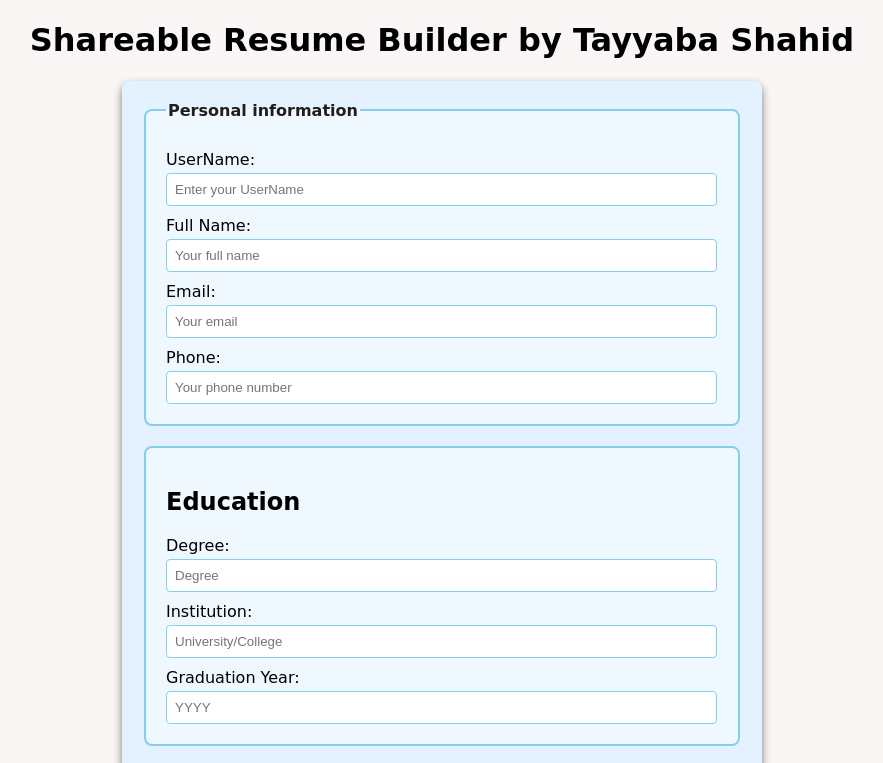
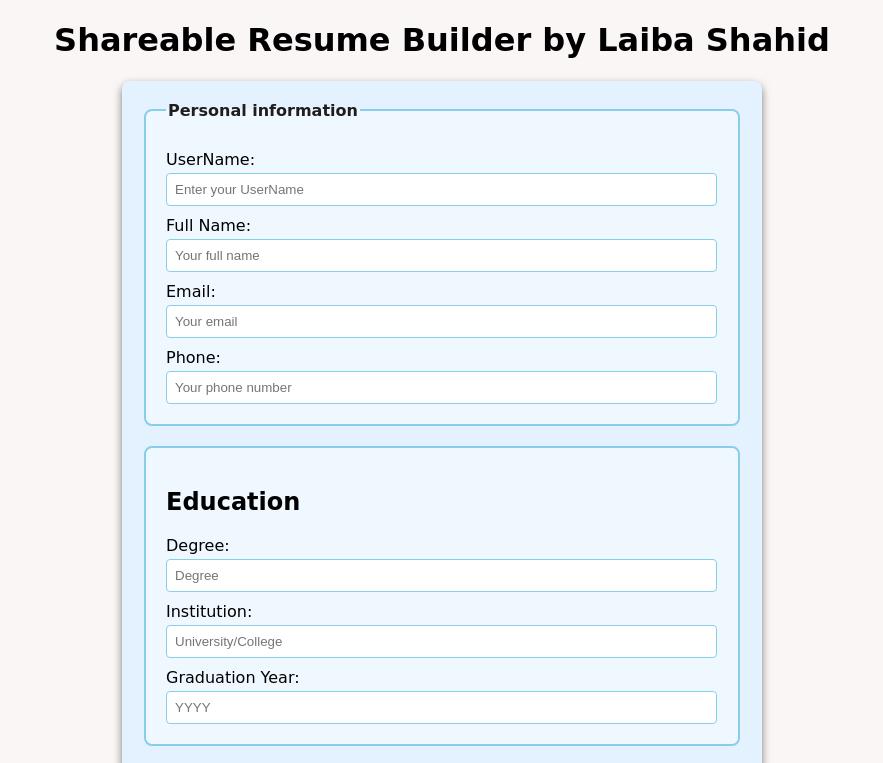
Before and after one commit to codewithlaibashahid/milestone-5-resume, a plain HTML site: page index.html in a window 1280 px wide. Shown: the top 763 px of the page, without its empty margins (198-1081 px from the left). Drawn offline with Linux system fonts and the light colour scheme.

Commit message:
index.html

```diff
--- a/index.html
+++ b/index.html
@@ -3,11 +3,11 @@
 <head>
     <meta charset="UTF-8">
     <meta name="viewport" content="width=device-width, initial-scale=1.0">
-    <title>Shareable Resume Builder by Tayyaba Shahid</title>
+    <title>Shareable Resume Builder by Laiba Shahid</title>
     <link rel="stylesheet" href="style.css">
 </head>
 <body>
-        <h1>Shareable Resume Builder by Tayyaba Shahid</h1>
+        <h1>Shareable Resume Builder by Laiba Shahid</h1>
         <form id="resume-form">
             <!-- Form for resume input -->
              <fieldset>
```
